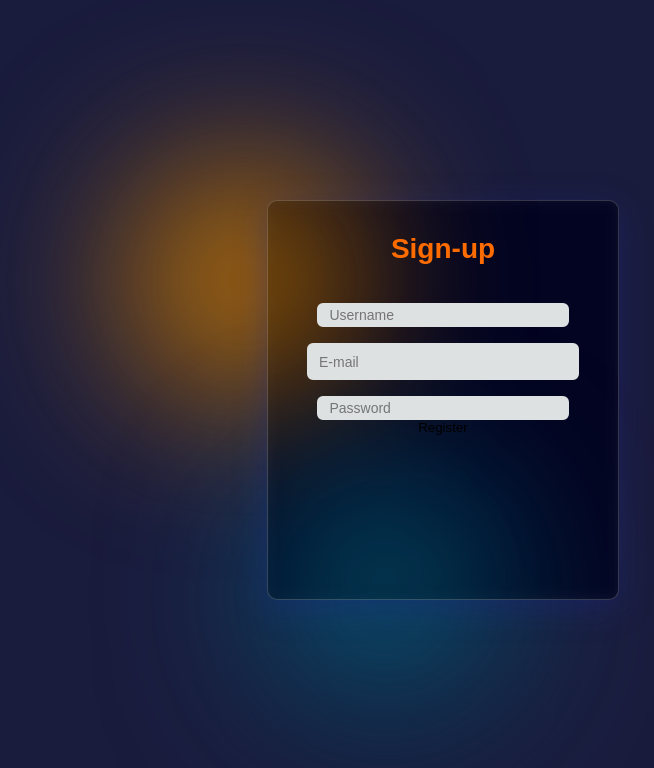
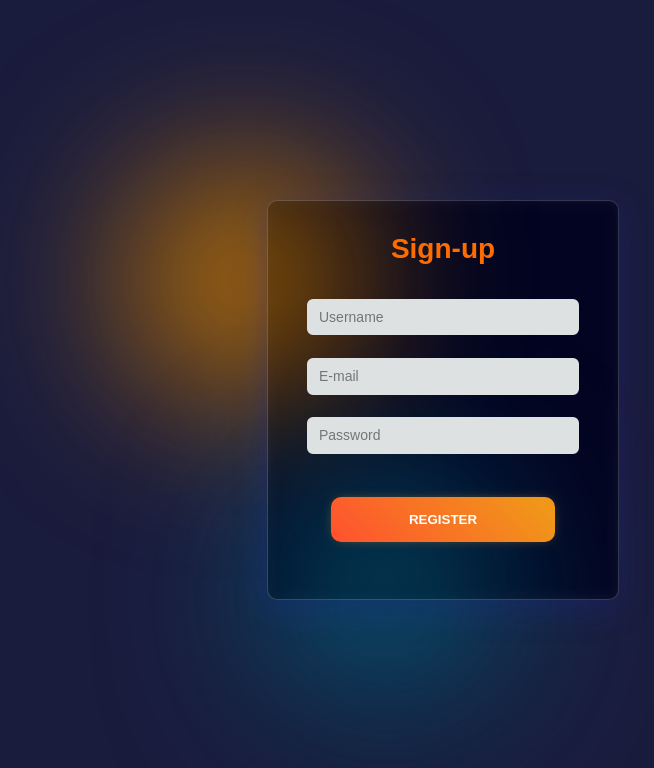
Before and after one commit to siddkalani/SomaiyaSync, a React (Vite) app: page /register in a window 1280 px wide. Shown: the top 768 px of the page, without its empty margins (197-851 px from the left). Built offline with nearby package versions, Linux system fonts and the light colour scheme; a web font is replaced by a local one.

Commit message:
login-signup

```diff
--- a/src/practice/register/Register.jsx
+++ b/src/practice/register/Register.jsx
@@ -142,8 +142,8 @@ const Register = () => {
                 </div>
               </div>
 
-              <div className="register-btn">
-                <button type="submit">Register</button>
+              <div className="register-btn-div">
+                <button className="register-btn" type="submit">Register</button>
               </div>
             </form>
           </div>
--- a/src/practice/register/register.css
+++ b/src/practice/register/register.css
@@ -67,14 +67,14 @@ background-image: linear-gradient(316deg, #50d8d7 0%, #923993 74%); */
   padding: 1rem;
   display: flex;
   flex-direction: column;
-  gap: 2.4rem;
+  gap: 2.1rem;
   text-align: center;
 }
 
 .register-form-inputs {
   display: flex;
   flex-direction: column;
-  gap: 1rem;
+  gap: 1.4rem;
 }
 
 .register-inputbox-email {
@@ -109,8 +109,8 @@ background-image: linear-gradient(316deg, #50d8d7 0%, #923993 74%); */
   border: 2px solid #dee1e2;
   color: rgb(14, 14, 16);
   background: #dee1e2;
-  height: 1.5rem;
-  width: 15.7rem;
+  height: 2.3rem;
+  width: 17rem;
 }
 
 .register-inputbox-pass:hover {
@@ -133,10 +133,15 @@ background-image: linear-gradient(316deg, #50d8d7 0%, #923993 74%); */
   text-align: center;
 }
 
+
+.register-btn-div{
+  display: flex;
+  justify-content: center;
+  align-items: center;
+  margin-top: 2.1rem;
+}
 /* register btn animation */
-
-
-.register-btn-anim {
+.register-btn {
   margin: 10px;
   padding: 15px 30px;
   text-align: center;
@@ -158,21 +163,15 @@ background-image: linear-gradient(316deg, #50d8d7 0%, #923993 74%); */
   width: 14rem;
 }
 
-  .register-btn-anim:hover {
+.register-btn:hover {
   background-position: right center;
-
+  /* change the direction of the change here */
   color: #ffffff;
   text-decoration: none;
 }
 
-   .register-btn-anim:active {
+.register-btn:active {
   transform: scale(0.95);
-  }
-
-  .register-btn{
-    display: flex;
-    align-items: center;
-    justify-content: center;
 }
 
   .email-verified{
```
Lines whose indentation alone changed are shown as unchanged.
